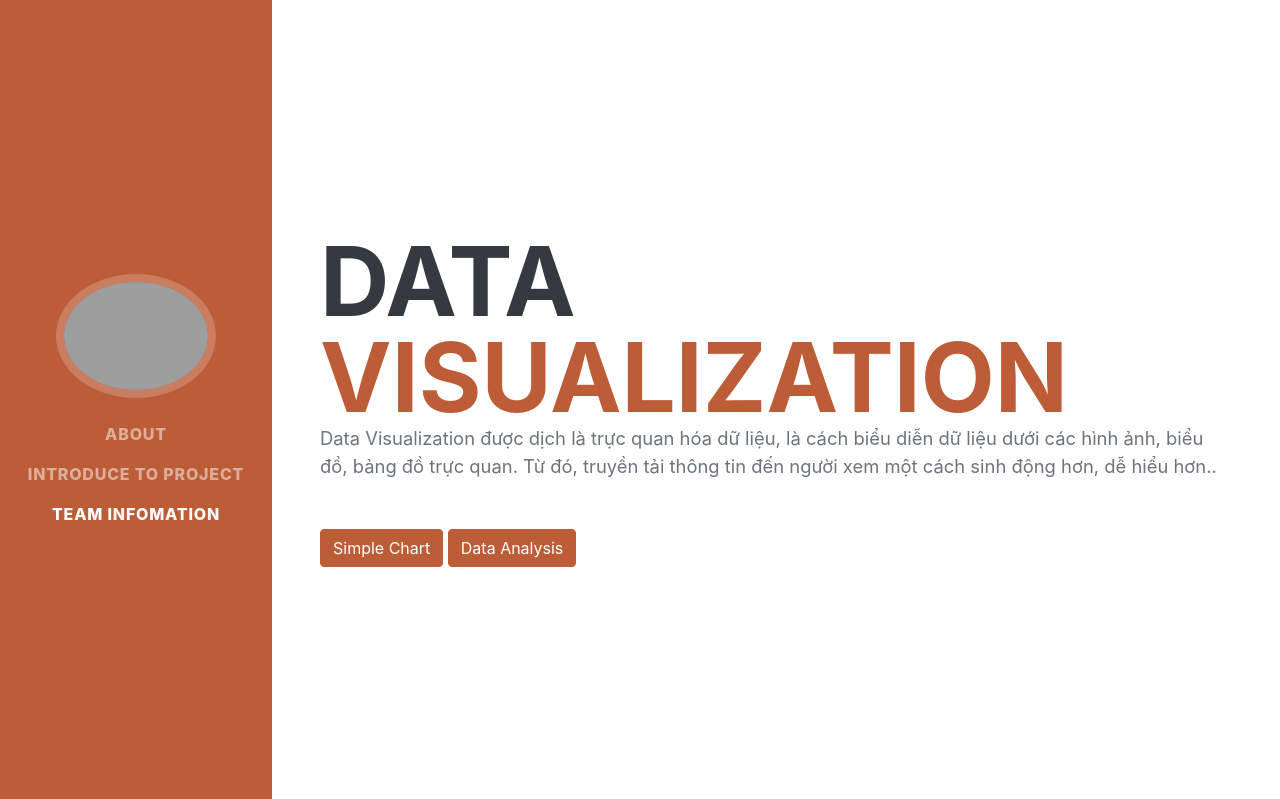
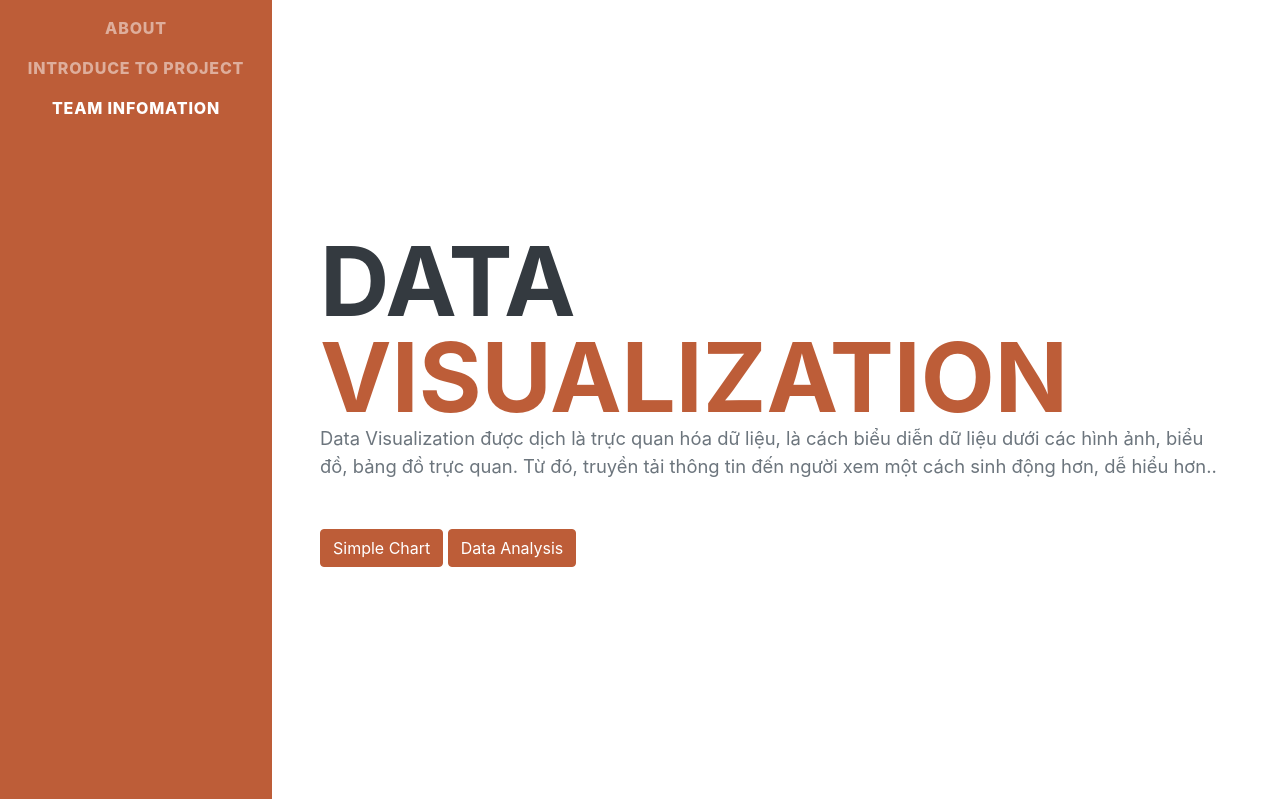
Before and after one commit to TuanAnhhh/economyandgrowth, a Flask app: page / in a window 1280 px wide. Shown: the top 799 px of the page. Run offline with Flask 2, Linux system fonts and the light colour scheme; some libraries are stand-ins or nearby versions; some web fonts are replaced; grey boxes are pictures that could not be loaded.

Commit message:
7h32-14/11/2020

```diff
--- a/templates/index.html
+++ b/templates/index.html
@@ -22,11 +22,6 @@
 <body id="page-top">
     <!-- Navigation-->
     <nav class="navbar navbar-expand-lg navbar-dark bg-primary fixed-top" id="sideNav">
-        <a class="navbar-brand js-scroll-trigger" href="#page-top">
-            <span class="d-block d-lg-none">Clarence Taylor</span>
-            <span class="d-none d-lg-block"><img class="img-fluid img-profile rounded-circle mx-auto mb-2"
-                    src="assets/img/profile.jpg" alt="" /></span>
-        </a>
         <button class="navbar-toggler" type="button" data-toggle="collapse" data-target="#navbarSupportedContent"
             aria-controls="navbarSupportedContent" aria-expanded="false" aria-label="Toggle navigation"><span
                 class="navbar-toggler-icon"></span></button>
```
